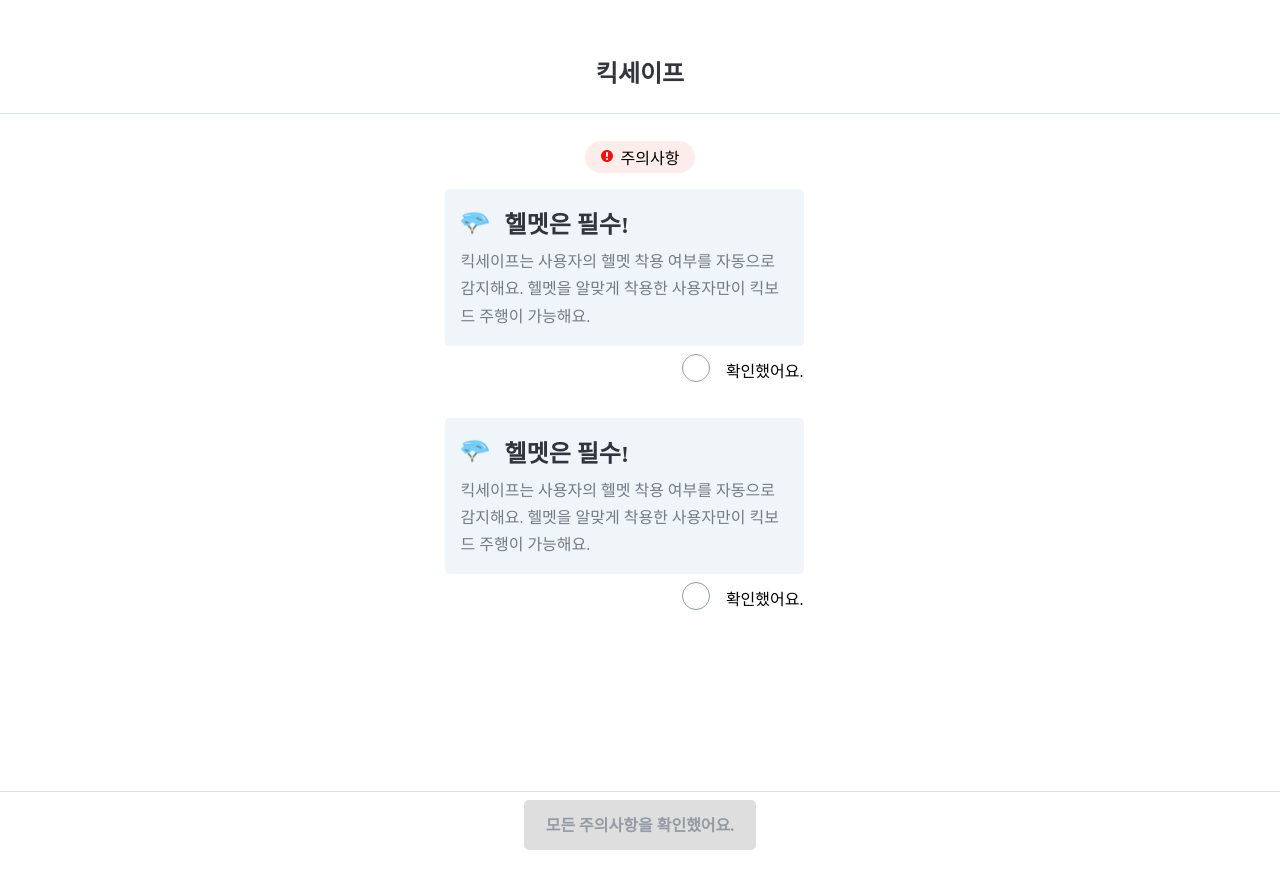
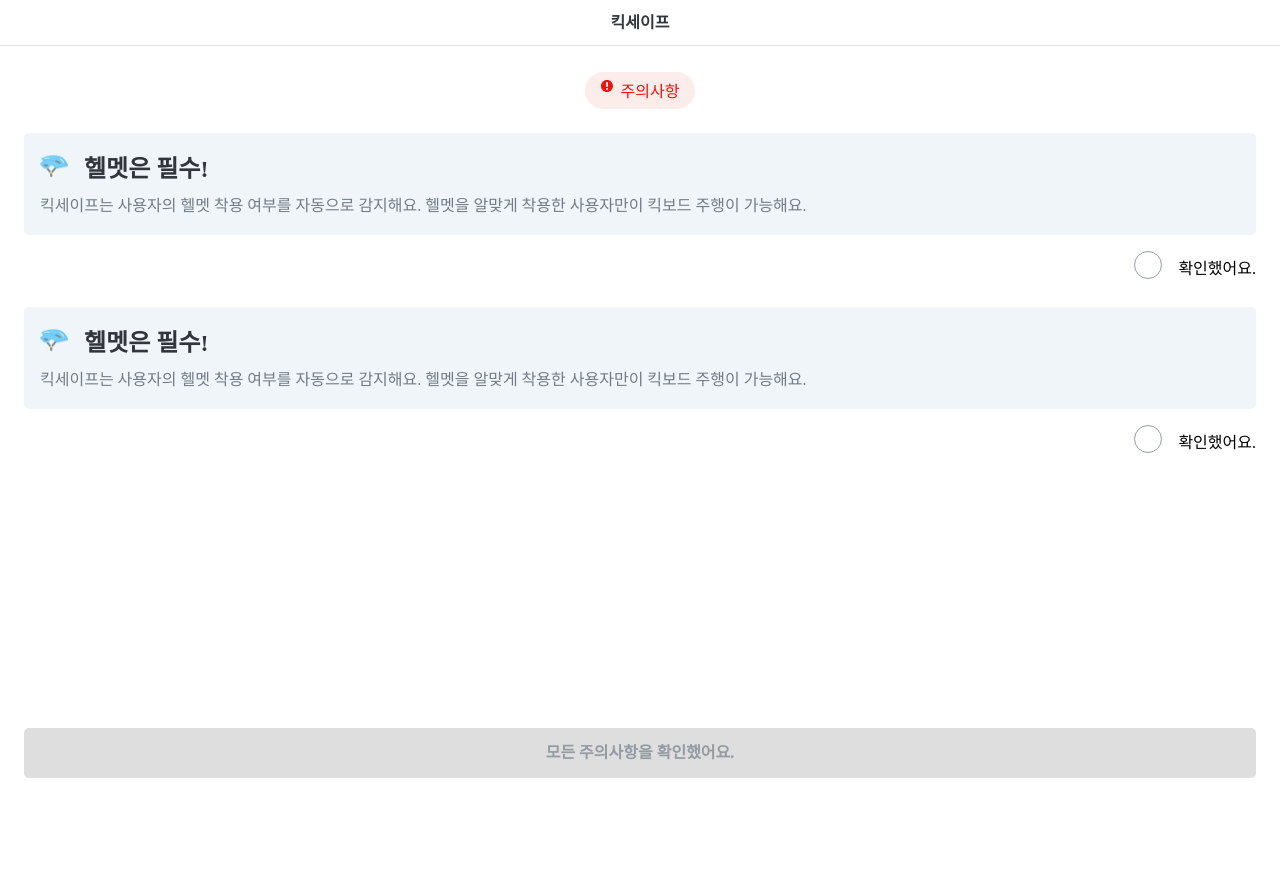
Before and after one commit to Yttrium69/kick_safe, a React (Create React App) app: page /Caution in a window 1280 px wide. Shown: the top 888 px of the page. After the commit the page ends 800 px from the top, so only its background shows below. Built offline with nearby package versions, Linux system fonts and the light colour scheme; a web font is replaced by a local one.

Commit message:
home scrolling / publishing done

```diff
--- a/package.json
+++ b/package.json
@@ -12,6 +12,7 @@
     "@types/react-dom": "^18.2.15",
     "@yudiel/react-qr-scanner": "^1.2.0",
     "global": "^4.4.0",
+    "jquery": "^3.7.1",
     "react": "^18.2.0",
     "react-dom": "^18.2.0",
     "react-router-dom": "^6.18.0",
@@ -45,6 +46,7 @@
     ]
   },
   "devDependencies": {
+    "@types/jquery": "^3.5.27",
     "gulp": "^4.0.2",
     "gulp-sass": "^5.1.0"
   }
--- a/src/App.scss
+++ b/src/App.scss
@@ -176,22 +176,21 @@ html {
   padding-top: 0;
   position: relative;
 
-  .comp_nav {
-    display: flex;
-    flex-direction: column;
-    align-items: center;
-    gap: 0.8125rem;
-    flex-shrink: 0;
-    padding-top: 3.38rem;
-    padding-bottom: 1.5rem;
+  // .comp_nav {
+  //   display: flex;
+  //   flex-direction: column;
+  //   align-items: center;
+  //   gap: 0.8125rem;
+  //   flex-shrink: 0;
+  //   padding-top: 3.38rem;
+  //   padding-bottom: 1.5rem;
+  //   border-bottom: 1px solid $line_gray;
+  //   background: #FFF;
 
-    border-bottom: 1px solid $line_gray;
-    background: #FFF;
-
-    .title {
-      @include font_large($black);
-    }
-  }
+  //   .title {
+  //     @include font_large($black);
+  //   }
+  // }
 
   .sect_QR {
     .video_container {
@@ -219,7 +218,7 @@ html {
       color: white;
       z-index: 1;
       margin: auto;
-      margin-top: 3rem;
+      margin-top: 5rem;
       text-align: center;
       display: flex;
       flex-direction: column;
@@ -236,11 +235,11 @@ html {
   }
 
   .sect_agree {
+    $sect_size: 13rem;
     position: fixed;
     bottom: 0;
     left: 0;
-    $sect_size: 15rem;
-    height: $sect_size;
+    height: fit-content;
     $controller_size: 1.5rem;
     width: 100vw;
     z-index: 100;
@@ -269,32 +268,13 @@ html {
         justify-content: center;
       }
       .disrpt{
-        @include font_default($black);
+        @include font_small($black);
         text-align: center;
-        margin-top: 1rem;
+        margin-top: 0.5rem;
       }
     }
     // Button
-    .comp_btn {
-      button {
-        margin: 4rem;
-        @include btn_filled($font_gray);
-        &:hover {
-          background-color: $yellow;
-        }
-
-        &.pressed {
-          @include btn_filled($yellow);
-          @include font_bold($black);
-          &:hover {
-            background-color: $yellow;
-          }
-        }
-      }
-
-      .btn_txt {
-        @include font_bold(#949BA4);
-      }
+    .sect_btn {
     }
   }
 }
@@ -304,53 +284,54 @@ html {
 .page_caution {
   text-align: center;
 
-  .comp_nav {
-    display: flex;
-    flex-direction: column;
-    align-items: center;
-    gap: 0.8125rem;
-    flex-shrink: 0;
-    padding-top: 3.38rem;
-    padding-bottom: 1.5rem;
+  // .comp_nav {
+  //   display: flex;
+  //   flex-direction: column;
+  //   align-items: center;
+  //   gap: 0.8125rem;
+  //   flex-shrink: 0;
+  //   padding-top: 3.38rem;
+  //   padding-bottom: 1.5rem;
 
-    border-bottom: 1px solid $line_gray;
-    background: #FFF;
+  //   border-bottom: 1px solid $line_gray;
+  //   background: #FFF;
 
-    .title {
-      @include font_large($black);
-    }
-  }
+  //   .title {
+  //     @include font_large($black);
+  //   }
+  // }
   // Center contents
   .body_container
   {
+    margin-top: 3rem;
     display: flex;
     flex-direction: column;
-    align-items: center;
+    row-gap: 1.5rem;
+    width: 100%;
+    padding: 0 $page_padding 0 $page_padding;
+    box-sizing: border-box;
 
-    .caution {
-      display: inline-flex;
-      padding: 0.25rem 1rem;
-      margin-top: 1.69rem;
-      justify-content: center;
-      align-items: center;
-      gap: 0.5rem;
-
-      border-radius: 3.625rem;
-      background: #FDEDEA;
+    .comp_tag{
+      margin: auto;
+      margin-top: 1.5rem;
     }
 
     .check_list_container {
       display: flex;
-      width: 20.4375rem;
-      padding: 1rem;
+      flex-shrink: 1;
+      flex-grow: 1;
       flex-direction: column;
       align-items: flex-end;
-      gap: 0.5rem;
+      gap: 1rem;
 
       .contents {
         display: flex;
-        width: 20.4375rem;
+        position: relative;
+        width: 100%;
+        flex-shrink: 1;
+        flex-grow: 1;
         padding: 1rem;
+        box-sizing: border-box;
         flex-direction: column;
         align-items: flex-start;
         gap: 0.5rem;
@@ -387,24 +368,22 @@ html {
 
     }
   }
+}
 
 
-
-  .comp_btn {
-    display: flex;
-    height: 5.1875rem;
-    padding: 0.5rem 0.625rem;
-    margin-top: 10.06rem;
-    flex-direction: column;
-    align-items: center;
-    gap: 0.625rem;
-    flex-shrink: 0;
-
-    border-top: 1px solid $line_gray;
-    background: #FFF;
+.comp_btn{
+  position: fixed;
+  height: 5rem;
+  padding: 0.5rem $page_padding 0 $page_padding;
+  box-sizing: border-box;
+  background-color: white;
+  left: 0;
+  bottom: 0;
+  width: 100vw;
 
   button {
-      @include btn_filled($font_gray);
+    position: relative;
+    @include btn_filled($font_gray, "fill");
     &:hover {
       background-color: $yellow;
     }
@@ -422,9 +401,6 @@ html {
     @include font_bold(#949BA4);
   }
 }
-}
-
-
 
 
 
@@ -436,6 +412,22 @@ html {
 
 
 
-.comp_nav{
+.comp_nav {
 
+  position: fixed;
+  width: 100vw;
+  top: 0;
+  height: 2.875rem;;
+  box-sizing: border-box;
+  display: flex;
+  align-items: center;
+  justify-content: center;
+  flex-direction: column;
+  align-items: center;
+  border-bottom: 1px solid $line_gray;
+  background: #FFF;
+
+  .title {
+    @include font_bold($black);
   }
+}
--- a/src/component/Button.tsx
+++ b/src/component/Button.tsx
@@ -12,9 +12,9 @@ interface btn_props {
     type: btn_type;
 }
 
+
 function Button({ title, type }: btn_props): JSX.Element {
     const [isActivated, setIsActivated] = useState(type.is_activated);
-
     const handleClick = () => {
         setIsActivated(!isActivated);
     };
--- a/src/component/Tag.tsx
+++ b/src/component/Tag.tsx
@@ -11,7 +11,7 @@ interface tag_props{
 
 function Tag(tag_props:tag_props): JSX.Element {
     const back_style:object = {
-        "padding": "0.4rem 1rem", backgroundColor:tag_props.background_color, borderRadius:"10rem", display:"inline-flex", columnGap:"0.5rem"
+        "padding": "0.4rem 1rem", backgroundColor:tag_props.background_color, borderRadius:"10rem", display:"inline-flex", columnGap:"0.5rem", width:"fit-content"
     }
     const font_style:object = {
         color: tag_props.font_color
--- a/src/view/Caution.tsx
+++ b/src/view/Caution.tsx
@@ -4,6 +4,7 @@ import '../App.scss';
 import Nav from '../component/Nav';
 import Button from '../component/Button';
 import CheckList from '../component/CheckList';
+import Tag from '../component/Tag'
 import Careful from '../component/Careful';
 
 function Caution(): JSX.Element {
@@ -14,7 +15,7 @@ function Caution(): JSX.Element {
             </div>
 
             <div className="body_container">
-                <Careful />
+                <Tag img_src={"img/caution.svg"} background_color="#FDEDEA" font_color="#F01111" title="주의사항"></Tag>
                 <CheckList title="헬멧은 필수!" description="킥세이프는 사용자의 헬멧 착용 여부를 자동으로 감지해요. 헬멧을 알맞게 착용한 사용자만이 킥보드 주행이 가능해요." />
                 <CheckList title="헬멧은 필수!" description="킥세이프는 사용자의 헬멧 착용 여부를 자동으로 감지해요. 헬멧을 알맞게 착용한 사용자만이 킥보드 주행이 가능해요." />
             </div>
```
Also changed, not shown: src/view/Home.tsx (+69 -18 lines), 2 other files (tests, documents, lock files or other folders). Lines whose indentation alone changed are shown as unchanged.
